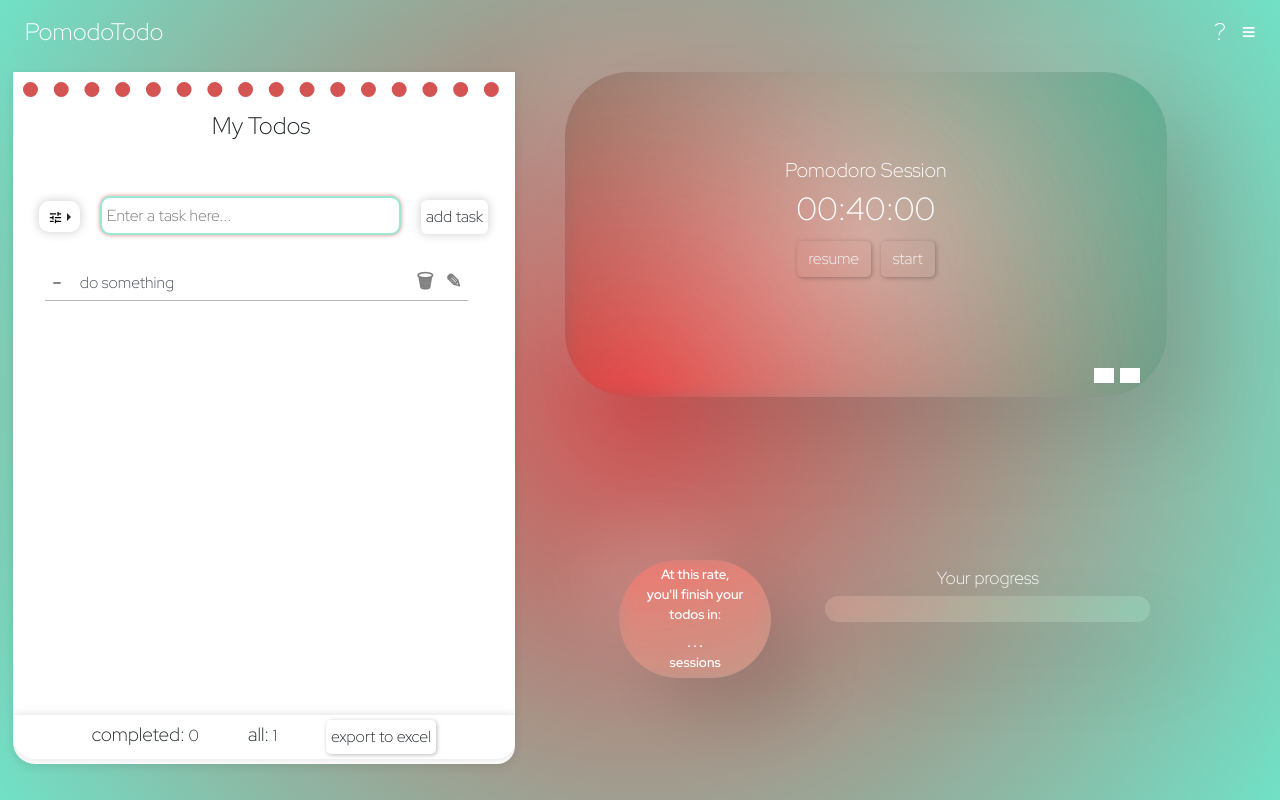
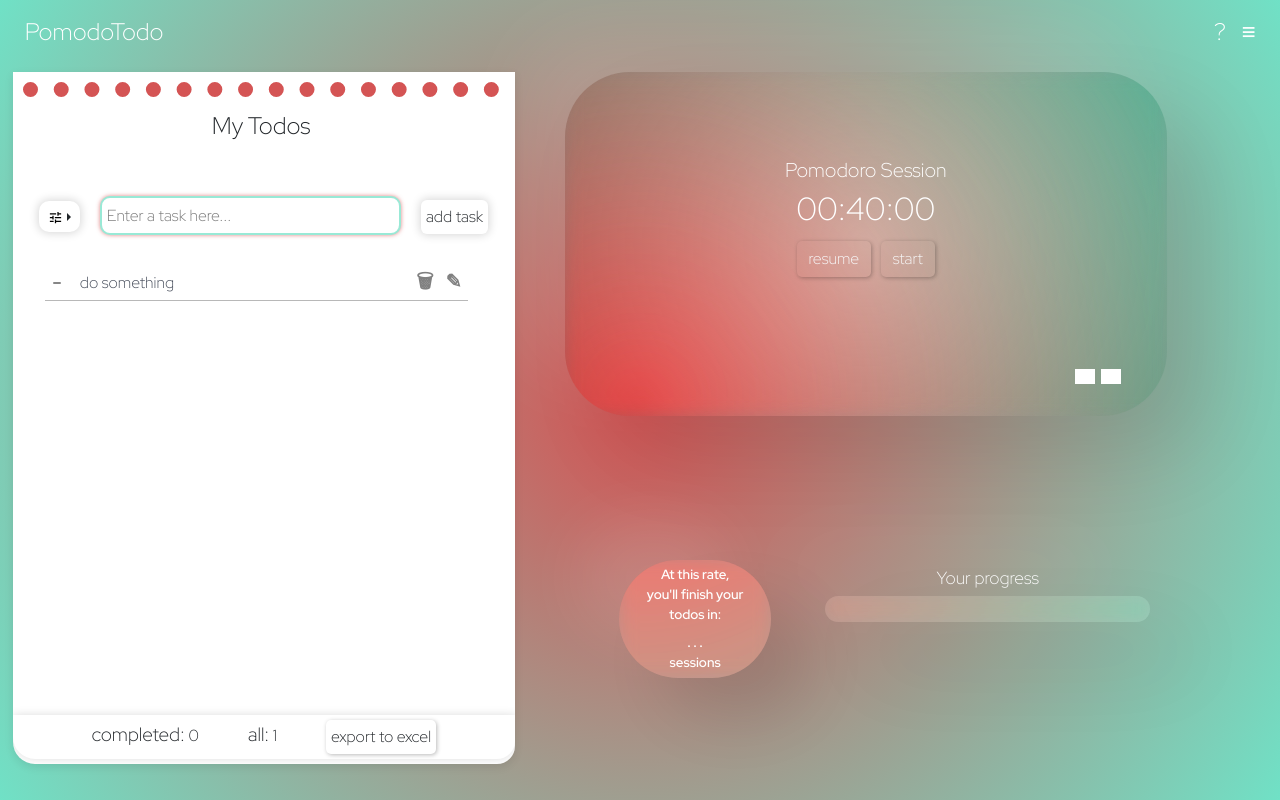
Before and after one commit to lielbidago/Todo-Pomodoro, a React (Create React App) app: page /Todos-and-pomodoro in a window 1280 px wide. Built offline with nearby package versions, Linux system fonts and the light colour scheme; grey boxes are pictures that could not be loaded.

Commit message:
change timer-footer design

```diff
--- a/src/scss/timer.scss
+++ b/src/scss/timer.scss
@@ -64,10 +64,11 @@
     display:flex;
     flex-direction: row;
     justify-content: flex-end;
-    margin-right: 4%;
+    margin-right: 7%;
+    margin-bottom: 3%;
 
     *{
-      margin:0.5%;
+      margin:0.6%;
     }
 
 
```
